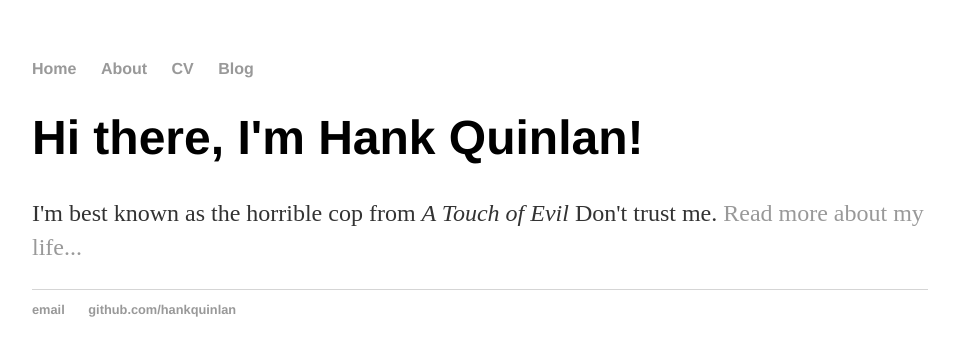
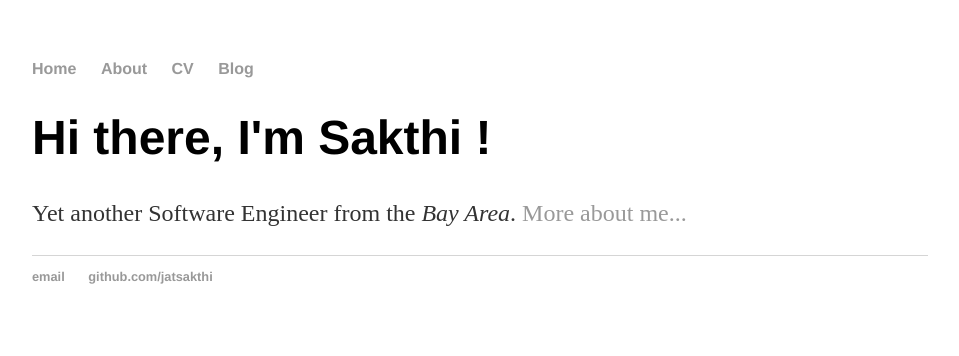
Before and after one commit to jatsakthi/jatsakthi.github.io, a Jekyll site: the page built from index.html, in a window 1280 px wide. Shown: the top 356 px of the page, without its empty margins (160-1119 px from the left). Built offline with Jekyll 4.4.1, drawn with Linux system fonts in a browser that asks for light colours.

Commit message:
Changed to Reflect my changes

```diff
--- /dev/null
+++ b/Gemfile
@@ -0,0 +1,3 @@
+source 'https://rubygems.org'
+
+gem 'github-pages', group: :jekyll_plugins
--- a/_config.yml
+++ b/_config.yml
@@ -1,4 +1,8 @@
 name: Hank Quinlan, Horrible Cop
 markdown: kramdown
 
+author:
+  first: Sakthi
+  last: Vel
+
 permalink: /blog/:year/:month/:day/:title
--- a/_layouts/default.html
+++ b/_layouts/default.html
@@ -21,8 +21,8 @@
 			</div><!-- /.container -->
 			<footer>
 	    		<ul>
-	        		<li><a href="mailto:hankquinlanhub@gmail.com">email</a></li>
-	        		<li><a href="https://github.com/hankquinlan">github.com/hankquinlan</a></li>
+	        		<li><a href="mailto:jatsakthi@gmail.com">email</a></li>
+	        		<li><a href="https://github.com/jatsakthi">github.com/jatsakthi</a></li>
 				</ul>
 			</footer>
 		</body>
--- a/blog/index.html
+++ b/blog/index.html
@@ -1,10 +1,9 @@
 ---
 layout: default
-title: Hank Quinlan's Blog
+title: Sakthi's Blog
 ---
 	<h1>{{ page.title }}</h1>
 	<ul class="posts">
-
 	  {% for post in site.posts %}
 	    <li><span>{{ post.date | date_to_string }}</span> » <a href="{{ post.url }}" title="{{ post.title }}">{{ post.title }}</a></li>
 	  {% endfor %}
--- a/index.html
+++ b/index.html
@@ -1,8 +1,8 @@
 ---
 layout: default
-title: Hank Quinlan, Horrible Cop
+title: Sakthi
 ---
 <div class="blurb">
-	<h1>Hi there, I'm Hank Quinlan!</h1>
-	<p>I'm best known as the horrible cop from <em>A Touch of Evil</em> Don't trust me. <a href="/about">Read more about my life...</a></p>
+	<h1>Hi there, I'm {{ site.author.first }} !</h1>
+	<p>Yet another Software Engineer from the <em>Bay Area</em>. <a href="/about">More about me...</a></p>
 </div><!-- /.blurb -->
```
Also changed, not shown: _posts/2014-04-30-hank-quinlan-site-launched.md (deleted, +0 -7 lines), _posts/2020-09-21-my-first-blog-post.md (added, +7 -0 lines), Gemfile.lock (added), 1 other file.
